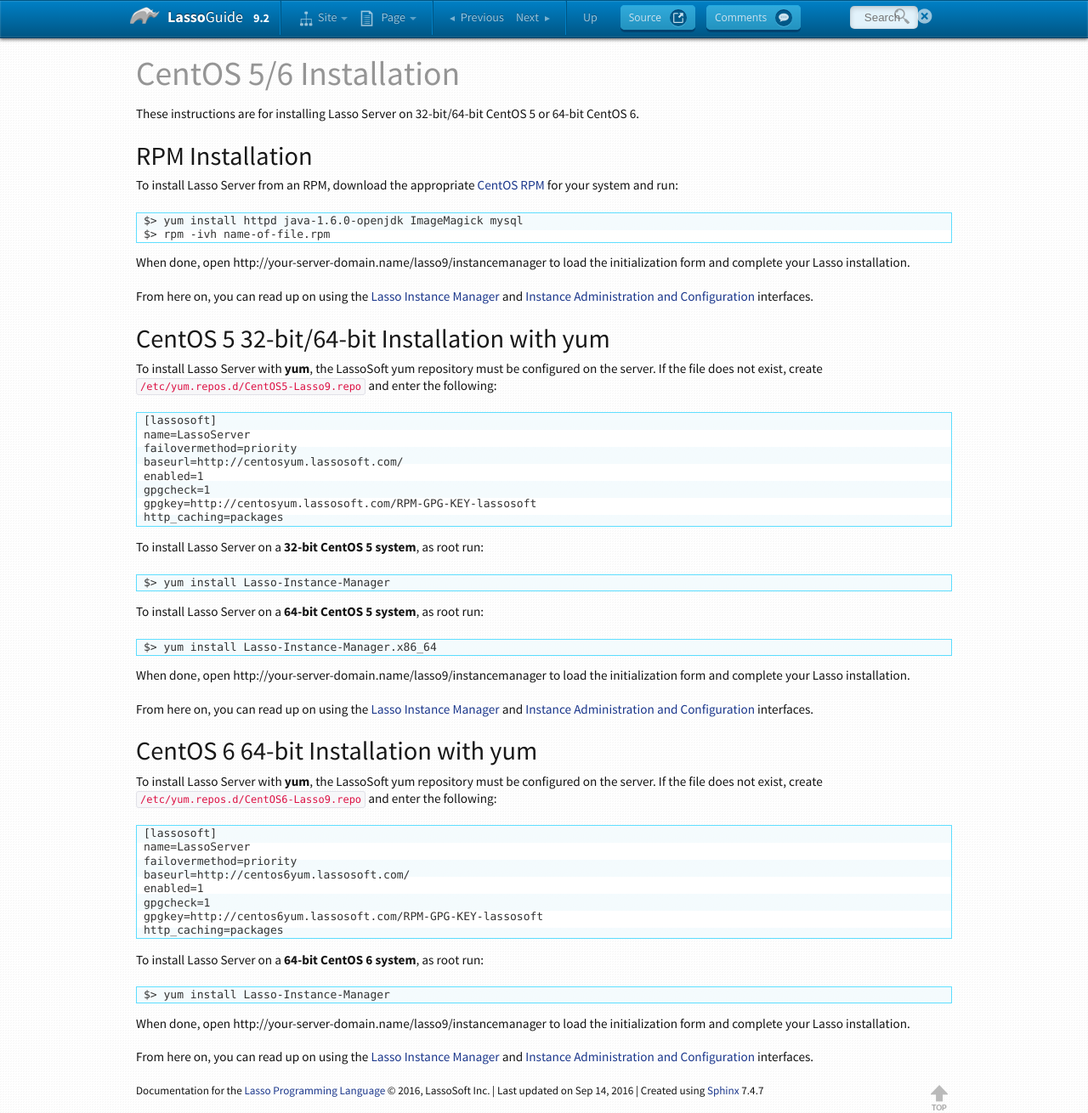
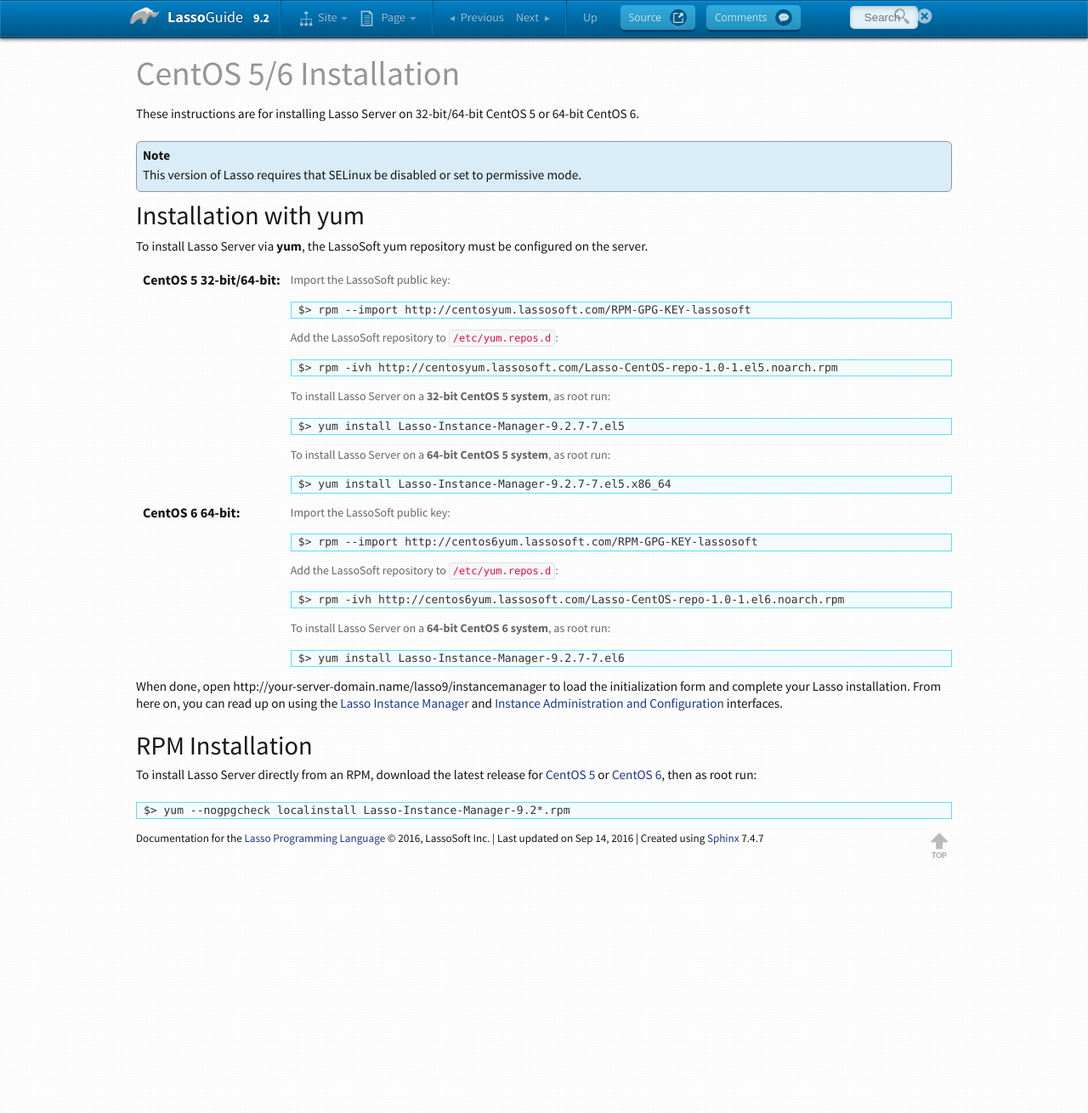
Before and after one commit to LassoSoft/LassoGuide, a Sphinx documentation site: the page built from source/server/centos-installation.rst, in a window 1280 px wide. Shown: the whole page at 85% size. Built offline with Sphinx 7.4.7, drawn with Linux system fonts in a browser that asks for light colours; after the commit the page ends 1014 px from its top, so only the background shows below that.

Commit message:
update install instructions for 9.2

```diff
--- a/source/server/centos-installation.rst
+++ b/source/server/centos-installation.rst
@@ -9,78 +9,59 @@
 These instructions are for installing Lasso Server on 32-bit/64-bit CentOS 5 or
 64-bit CentOS 6.
 
+.. note::
+   This version of Lasso requires that SELinux be disabled or set to permissive
+   mode.
+
+Installation with yum
+=====================
+
+To install Lasso Server via :command:`yum`, the LassoSoft yum repository must
+be configured on the server.
+
+:CentOS 5 32-bit/64-bit:
+   Import the LassoSoft public key::
+
+      $> rpm --import http://centosyum.lassosoft.com/RPM-GPG-KEY-lassosoft
+
+   Add the LassoSoft repository to :file:`/etc/yum.repos.d`::
+
+      $> rpm -ivh http://centosyum.lassosoft.com/Lasso-CentOS-repo-1.0-1.el5.noarch.rpm
+
+   To install Lasso Server on a **32-bit CentOS 5 system**, as root run::
+
+      $> yum install Lasso-Instance-Manager-9.2.7-7.el5
+
+   To install Lasso Server on a **64-bit CentOS 5 system**, as root run::
+
+      $> yum install Lasso-Instance-Manager-9.2.7-7.el5.x86_64
+
+:CentOS 6 64-bit:
+   Import the LassoSoft public key::
+
+      $> rpm --import http://centos6yum.lassosoft.com/RPM-GPG-KEY-lassosoft
+
+   Add the LassoSoft repository to :file:`/etc/yum.repos.d`::
+
+      $> rpm -ivh http://centos6yum.lassosoft.com/Lasso-CentOS-repo-1.0-1.el6.noarch.rpm
+
+   To install Lasso Server on a **64-bit CentOS 6 system**, as root run::
+
+      $> yum install Lasso-Instance-Manager-9.2.7-7.el6
+
+When done, open :ref:`!http://your-server-domain.name/lasso9/instancemanager` to
+load the initialization form and complete your Lasso installation. From here on,
+you can read up on using the :ref:`instance-manager` and
+:ref:`instance-administration` interfaces.
+
 
 RPM Installation
 ================
 
-To install Lasso Server from an RPM, download the appropriate `CentOS RPM`_
-for your system and run::
+To install Lasso Server directly from an RPM, download the latest release for
+`CentOS 5`_ or `CentOS 6`_, then as root run::
 
-   $> yum install httpd java-1.6.0-openjdk ImageMagick mysql
-   $> rpm -ivh name-of-file.rpm
+   $> yum --nogpgcheck localinstall Lasso-Instance-Manager-9.2*.rpm
 
-When done, open :ref:`!http://your-server-domain.name/lasso9/instancemanager`
-to load the initialization form and complete your Lasso installation.
-
-From here on, you can read up on using the :ref:`instance-manager` and
-:ref:`instance-administration` interfaces.
-
-
-CentOS 5 32-bit/64-bit Installation with yum
-============================================
-
-To install Lasso Server with :command:`yum`, the LassoSoft yum repository must
-be configured on the server. If the file does not exist, create
-:file:`/etc/yum.repos.d/CentOS5-Lasso9.repo` and enter the following::
-
-   [lassosoft]
-   name=LassoServer
-   failovermethod=priority
-   baseurl=http://centosyum.lassosoft.com/
-   enabled=1
-   gpgcheck=1
-   gpgkey=http://centosyum.lassosoft.com/RPM-GPG-KEY-lassosoft
-   http_caching=packages
-
-To install Lasso Server on a **32-bit CentOS 5 system**, as root run::
-
-   $> yum install Lasso-Instance-Manager
-
-To install Lasso Server on a **64-bit CentOS 5 system**, as root run::
-
-   $> yum install Lasso-Instance-Manager.x86_64
-
-When done, open :ref:`!http://your-server-domain.name/lasso9/instancemanager`
-to load the initialization form and complete your Lasso installation.
-
-From here on, you can read up on using the :ref:`instance-manager` and
-:ref:`instance-administration` interfaces.
-
-
-CentOS 6 64-bit Installation with yum
-=====================================
-
-To install Lasso Server with :command:`yum`, the LassoSoft yum repository must
-be configured on the server. If the file does not exist, create
-:file:`/etc/yum.repos.d/CentOS6-Lasso9.repo` and enter the following::
-
-   [lassosoft]
-   name=LassoServer
-   failovermethod=priority
-   baseurl=http://centos6yum.lassosoft.com/
-   enabled=1
-   gpgcheck=1
-   gpgkey=http://centos6yum.lassosoft.com/RPM-GPG-KEY-lassosoft
-   http_caching=packages
-
-To install Lasso Server on a **64-bit CentOS 6 system**, as root run::
-
-   $> yum install Lasso-Instance-Manager
-
-When done, open :ref:`!http://your-server-domain.name/lasso9/instancemanager`
-to load the initialization form and complete your Lasso installation.
-
-From here on, you can read up on using the :ref:`instance-manager` and
-:ref:`instance-administration` interfaces.
-
-.. _CentOS RPM: http://www.lassosoft.com/Lasso-9-Server-Download#CentOS
+.. _CentOS 5: http://centosyum.lassosoft.com/Lasso_Server_9.2/
+.. _CentOS 6: http://centos6yum.lassosoft.com/Lasso_Server_9.2/
```
Also changed, not shown: source/server/osx-installation.rst (+25 -27 lines), source/server/ubuntu-installation.rst (+36 -12 lines), source/server/windows-installation.rst (+51 -38 lines), 1 other file.
